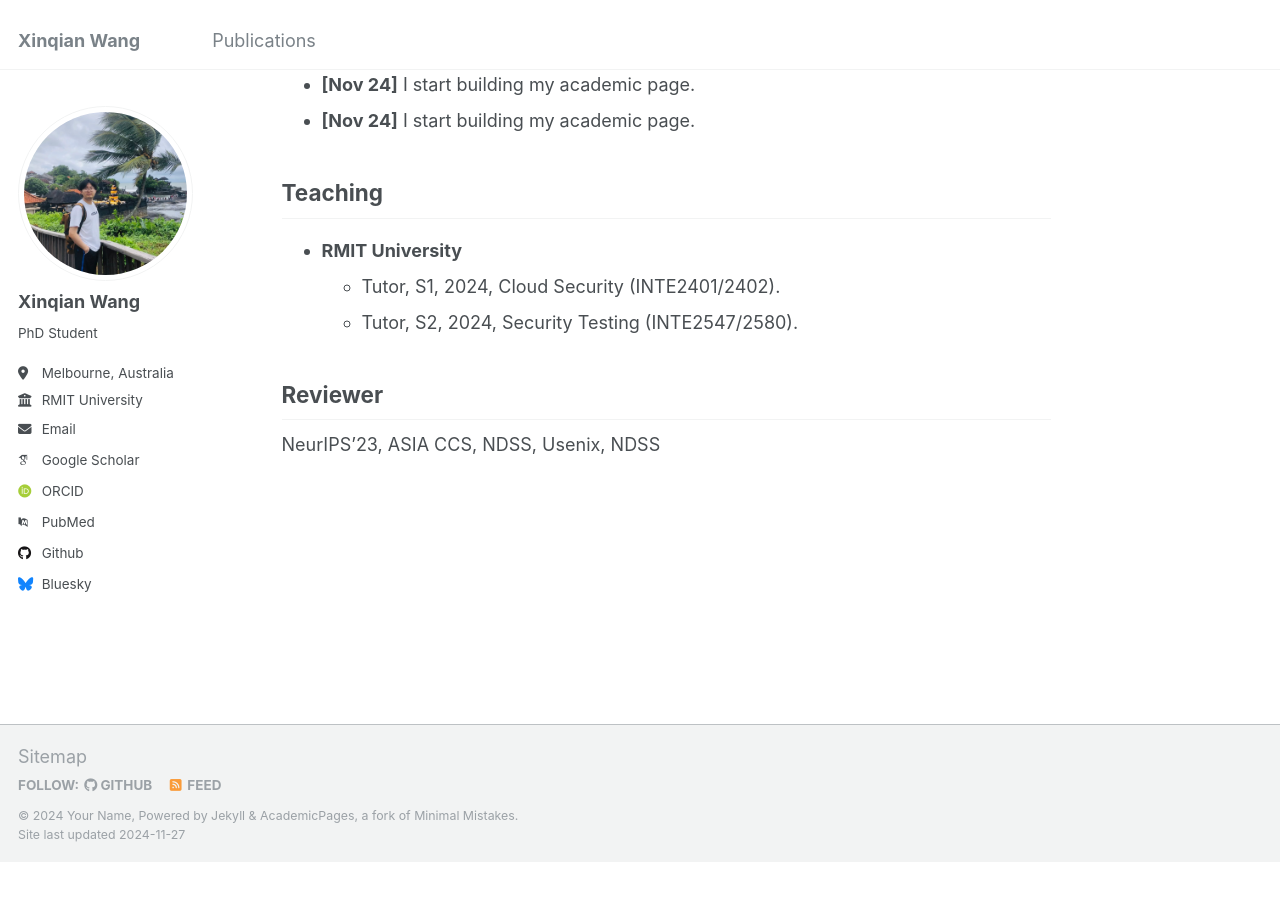
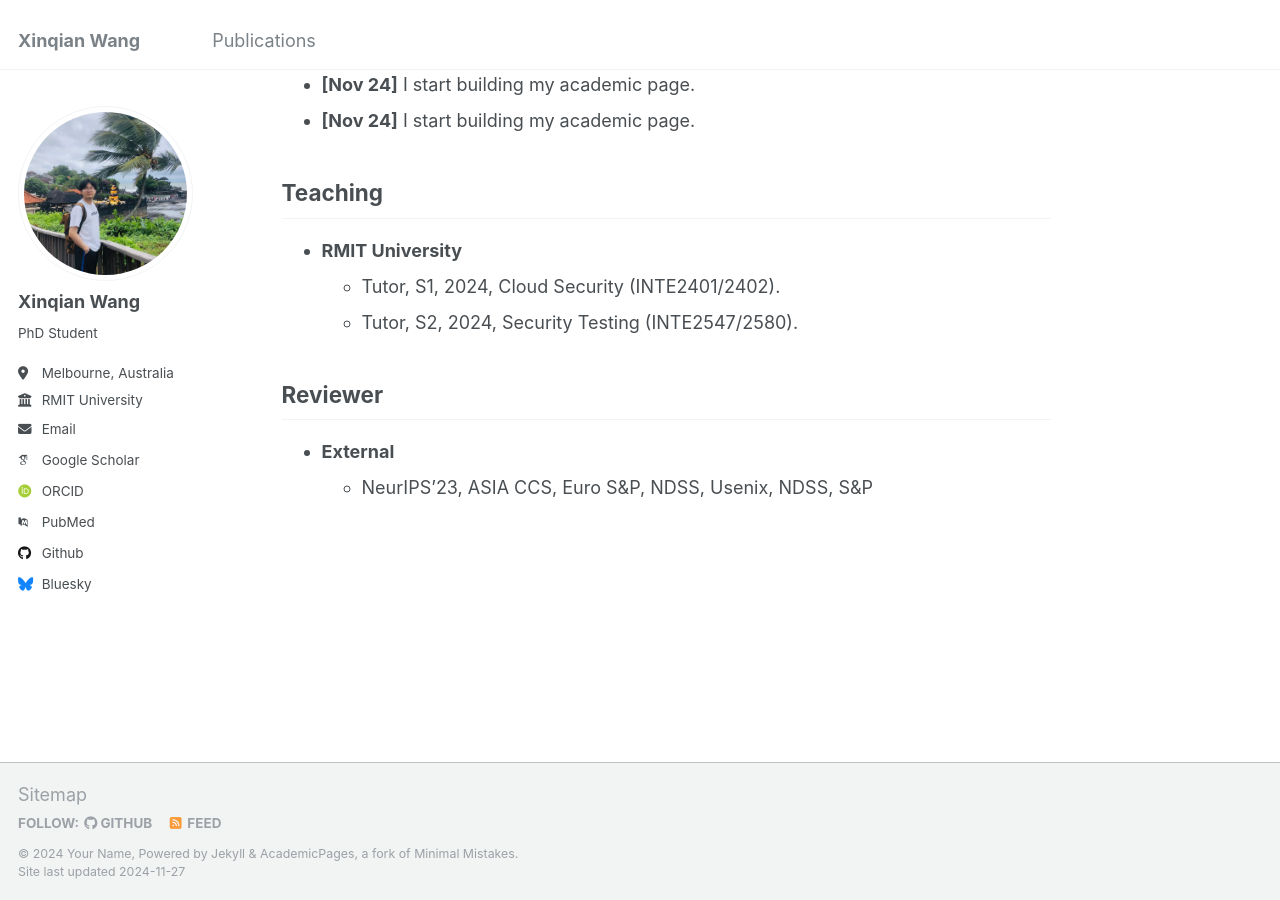
Before and after one commit to Wangxinqian/Academic, a Jekyll site: the page built from _pages/about.md, in a window 1280 px wide and 900 px high, scrolled down 733 px. Built offline with Jekyll 4.4.1, drawn with Linux system fonts in a browser that asks for light colours; some web fonts are replaced; before the commit the page ends 1596 px from its top, so only the background shows below that.

Commit message:
Update about.md

```diff
--- a/_pages/about.md
+++ b/_pages/about.md
@@ -36,4 +36,5 @@ Teaching
 
 Reviewer
 ------
-NeurIPS'23, ASIA CCS, NDSS, Usenix, NDSS
+- **External**
+  - NeurIPS'23, ASIA CCS, Euro S&P, NDSS, Usenix, NDSS, S&P
```
